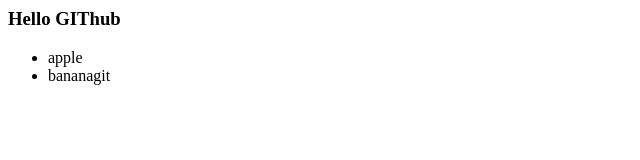
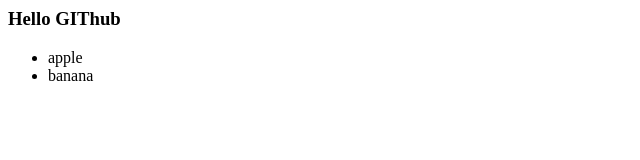
Before and after one commit to uraz01/RESTful-webservice, a plain HTML site: page index.html in a window 1280 px wide. Shown: the full height of the page, 0-640 px from the left. Drawn offline with Linux system fonts and the light colour scheme.

Commit message:
change index

```diff
--- a/index.html
+++ b/index.html
@@ -5,11 +5,7 @@
 
     <ul>
             <li>apple</li>
-        <li>bananagit </li>
-
-
-
-
+            <li>banana </li>
     </ul>
 
     </body>
```
